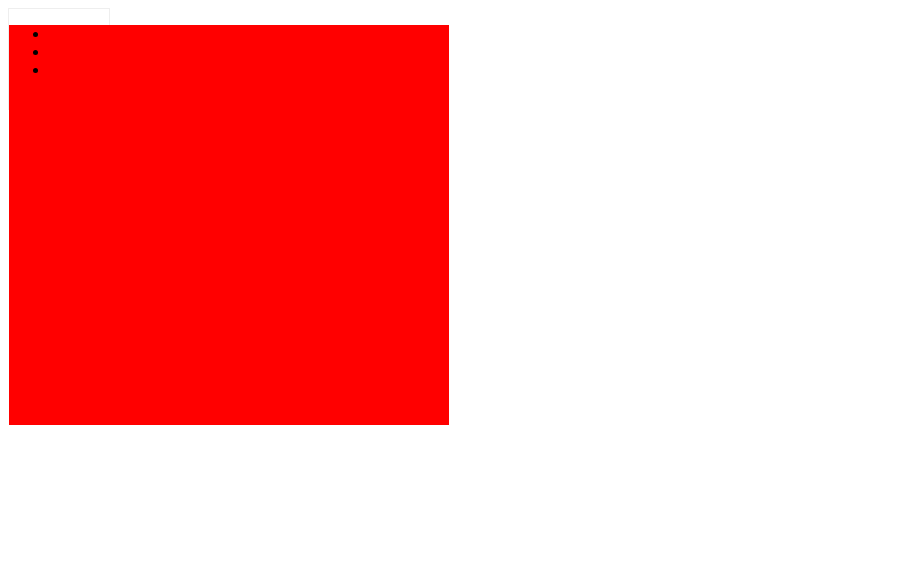
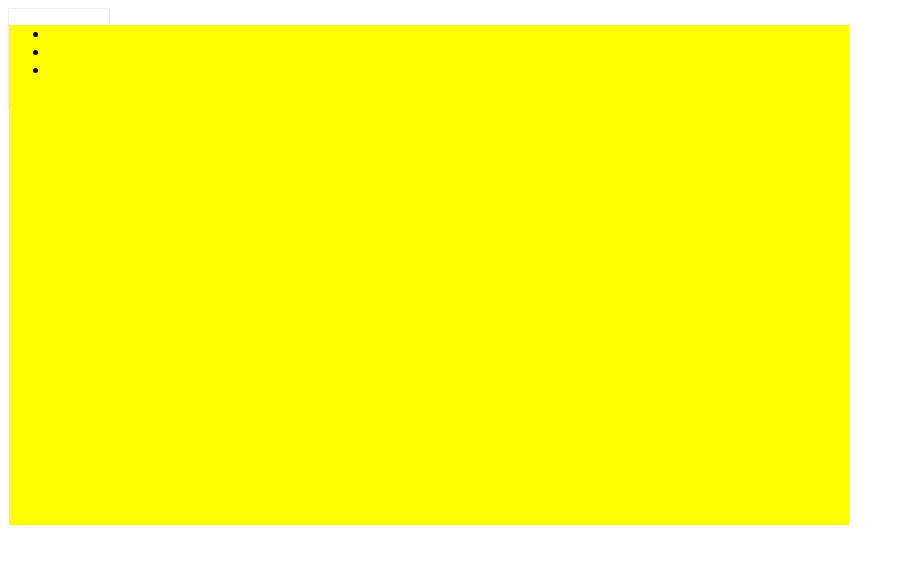
Before and after one commit to haopengu951015/project1, a plain HTML site: page index.html in a window 1280 px wide. Shown: the whole page, without its empty margins (0-904 px from the left). Drawn offline with Linux system fonts and the light colour scheme.

Commit message:
修改了list的样式

```diff
--- a/index.html
+++ b/index.html
@@ -11,9 +11,9 @@
             height:100px;
         }
         .list{
-            width: 400px;
-            height: 400px;
-            background: #f00;
+            width: 800px;
+            height: 500px;
+            background: #ff0;
         }
         div{
             border:1px solid #eeeeee;
```
